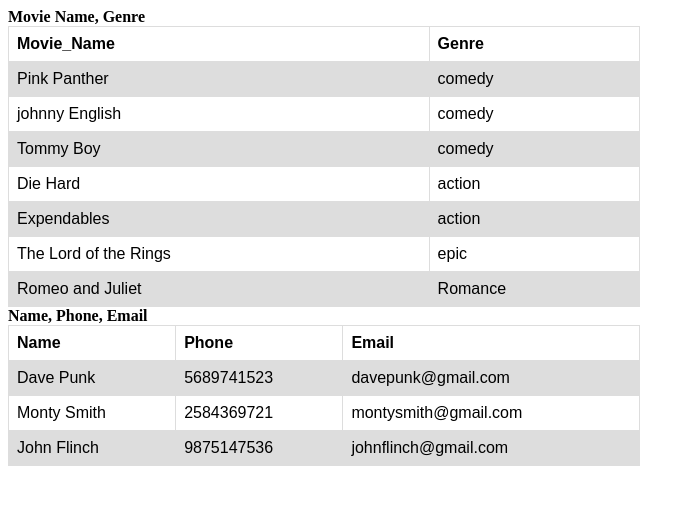
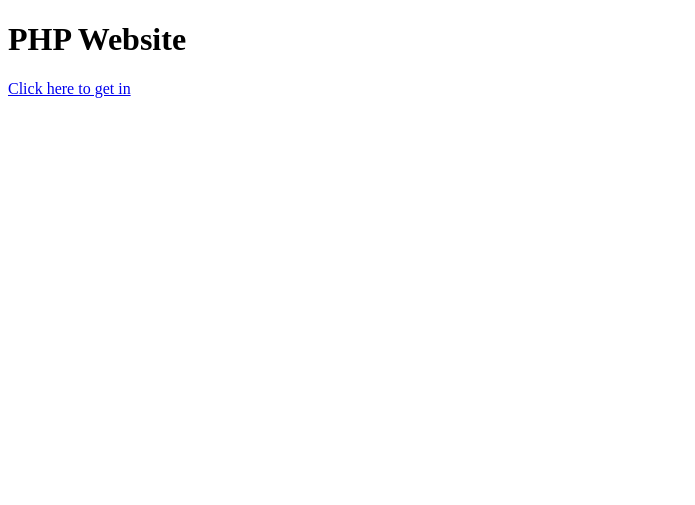
Before and after one commit to KranthiPyreddy/PHP_Web_App, a PHP site: page / in a window 1280 px wide. Shown: the top 505 px of the page, without its empty margins (0-695 px from the left). Run offline with PHP 8.4, Linux system fonts and the light colour scheme.

Commit message:
Lab3_Completed

```diff
--- a/index.php
+++ b/index.php
@@ -1,91 +1,9 @@
-<!DOCTYPE html
+<!DOCTYPE HTML>
 <html>
-<head>
-	<title>map202Lab2</title>
-<style>
-table {
-  font-family: arial, sans-serif;
-  border-collapse: collapse;
-  width: 50%;
-}
-
-td, th {
-  border: 1px solid #dddddd;
-  text-align: left;
-  padding: 8px;
-}
-
-tr:nth-child(even) {
-  background-color: #dddddd;
-}
-</style>
-</head>
 <body>
-<?php
-	$films = array(
-            "comedy" => array (
-                            0 => "Pink Panther",
-                            1 => "johnny English",
-                            2 => "Tommy Boy"),
-            "action" => array (
-                            0 => "Die Hard",
-                            1 => "Expendables"),
-            "epic" => array (
-                            0 => "The Lord of the Rings"),
-            "Romance" => array (
-                            0 => "Romeo and Juliet")
-);
-
-$favorites = array(
-array (
-"Name" => "Dave Punk",
-"Phone" => "5689741523",
-"Email" => "davepunk@gmail.com"),
-array (
-"Name" => "Monty Smith",
-"Phone" => "2584369721",
-"Email" => "montysmith@gmail.com"),
-array (
-"Name" => "John Flinch",
-"Phone" => "9875147536",
-"Email" => "johnflinch@gmail.com")
-);
-?>
-
-<?php
-    echo '<strong>'."Movie Name, Genre".'</strong>';
-?>
-
-<table>
-    <tr>
-    <th>Movie_Name</th>
-        <th>Genre</th>
-    </tr>
-    <?php
- foreach($films as $moviegenre => $movies) {
-      foreach($movies as $movie) {
-  echo '<tr><td>' .$movie. '</td><td>' .$moviegenre. '</td></tr>';
-}
-}
-?>
-</table>
-
-<?php
-    echo '<strong>'."Name, Phone, Email".'</strong>';
-?>
-
-<table>
-    <tr>
-    <th>Name</th>
-    <th>Phone</th>
-    <th>Email</th>
-    </tr>
-    <?php
-	foreach($favorites as $Info) {
-  	echo '<tr><td>' .$Info['Name']. '</td><td>' .$Info['Phone']. '</td><td>' .$Info['Email']. '</td></tr>';
-}
-?>
-</table>
-
-</body>
+	<h1>
+    	PHP Website
+    </h1>
+    <a href='form.php'>Click here to get in</a>
+    </body>
 </html>
```
Also changed, not shown: form.php (added, +71 -0 lines).
